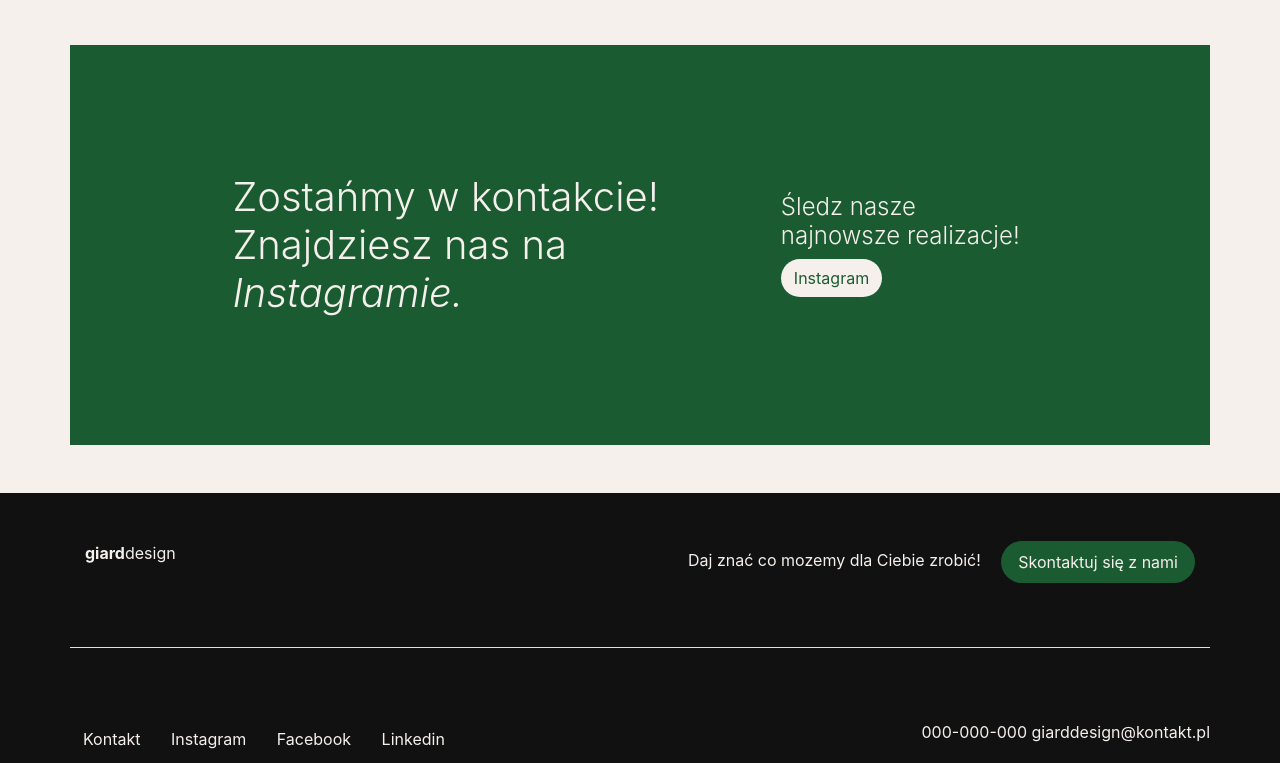
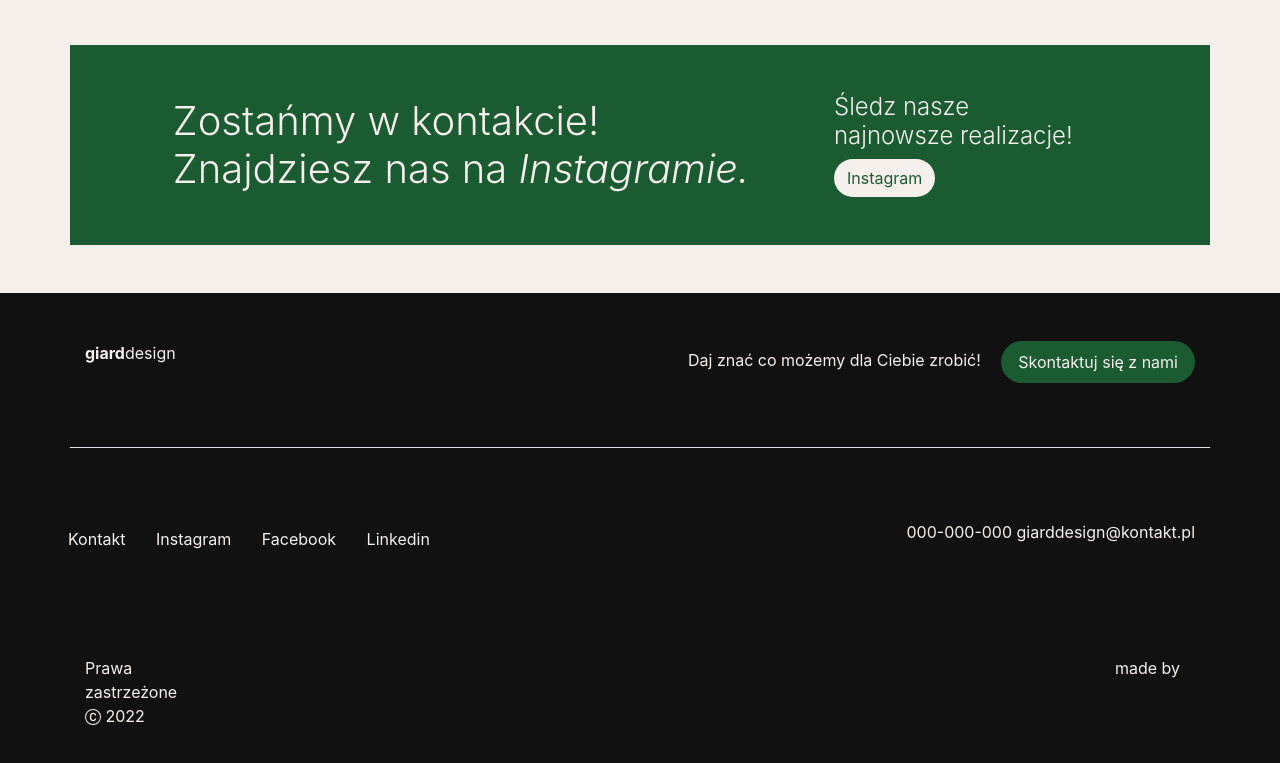
Before and after one commit to karolinabarnik/Bootstrap-layout, a plain HTML site: page index.html in a window 1280 px wide. Shown: the part 3526-4289 px from the top of the page. Drawn offline with nearby package versions, Linux system fonts and the light colour scheme; a script that the page names is missing.

Commit message:
Fixed about section

```diff
--- a/index.html
+++ b/index.html
@@ -217,26 +217,20 @@
                 <img src="https://i.postimg.cc/W3Qh7t4d/e2091e78d41f16c4301e5a7dfaeb13b24470a429-min.jpg" alt="garden">
             </div>
         </div>
-        <div id="popup">
-            <img src="" alt="" />
-        </div>
     </section>
     <section class="container-fluid py-5" style="background-color: #F5F0EC">
-        <div class="container d-flex justify-content-center p-5 " style="background-color: #1B5B31; height: 50vh;">
+        <div class="container p-5" style="background-color: #1B5B31;">
             <div class="row">
-                <div class="col-md-8 d-flex justify-content-center ">
+                <div class="col-sm-8 d-flex justify-content-center ">
                     <h1 class="m-auto font-weight-light" style="color: #F5F0EC">Zostańmy w kontakcie! <br>Znajdziesz nas
                         na <em>Instagramie.</em></h1>
                 </div>
-
-                <div class="row">
-                    <div class="col d-flex justify-content-center flex-column">
+                    <div class="col-sm-4 d-flex justify-content-center flex-column">
                         <h4 class="font-weight-light" style="color: #F5F0EC;">Śledz nasze <br>najnowsze realizacje!</h4>
                         <div class="d-flex">
                             <a href="#" class="btn rounded-pill btn-instagram ">Instagram</a>
                         </div>
                     </div>
-                </div>
             </div>
 
         </div>
@@ -247,15 +241,16 @@
                 <span><b>giard</b>design </span>
             </div>
             <div>
-                <p>Daj znać co mozemy dla Ciebie zrobić!
+                <p>Daj znać co możemy dla Ciebie zrobić!
                     <button class="btn btn-contact rounded-pill ml-3 px-3 py-2">Skontaktuj się z nami
                     </button>
                 </p>
             </div>
         </section>
         <section class="d-flex justify-content-between py-4 my-5 px-0 container">
+            <div class="row">
             <div class="col-md-6>
-                <div class=" row d-flex justify-content-start">
+                <div class=" d-flex justify-content-start">
                 <a href="#" class="btn" style="color:#F5F0EC;">Kontakt</a>
                 <a href="#" class="btn" style="color:#F5F0EC;">Instagram</a>
                 <a href="#" class="btn" style="color:#F5F0EC;">Facebook</a>
@@ -263,26 +258,30 @@
             </div>
             </div>
             <div class="col-md-6">
-                <div class="row d-flex justify-content-end">
+                <div class="d-flex justify-content-end">
                     <p>000-000-000 giarddesign@kontakt.pl</p>
                 </div>
             </div>
+        </div>
         </section>
-        <section class="d-flex py-4 mt-5 container">
-            <div class="col-md-6">
-                <div class="row d-flex justify-content-start">
-                    <p>Prawa zastrzeżone
+        <section class="d-flex py-4 mt-5 justify-content-between container">
+            <div class="row">
+                <div class="col-md-6">
+                    <div class="d-flex justify-content-start">
+                        <p>Prawa zastrzeżone
                         <svg xmlns="http://www.w3.org/2000/svg" width="16" height="16" fill="currentColor"
                             class="bi bi-c-circle" viewBox="0 0 16 16">
                             <path
                                 d="M1 8a7 7 0 1 0 14 0A7 7 0 0 0 1 8Zm15 0A8 8 0 1 1 0 8a8 8 0 0 1 16 0ZM8.146 4.992c-1.212 0-1.927.92-1.927 2.502v1.06c0 1.571.703 2.462 1.927 2.462.979 0 1.641-.586 1.729-1.418h1.295v.093c-.1 1.448-1.354 2.467-3.03 2.467-2.091 0-3.269-1.336-3.269-3.603V7.482c0-2.261 1.201-3.638 3.27-3.638 1.681 0 2.935 1.054 3.029 2.572v.088H9.875c-.088-.879-.768-1.512-1.729-1.512Z" />
                         </svg> 2022
-                    </p>
+                        </p>
+                    </div>
                 </div>
-            </div>
-            <div class=" col-md-6 d-flex justify-content-end">
-                <div class="row ">
+                </div>
+                <div class="col-md-6">
+                    <div class="d-flex justify-content-end">
                     <p>made by</p>
+                    </div>
                 </div>
             </div>
         </section>
```
